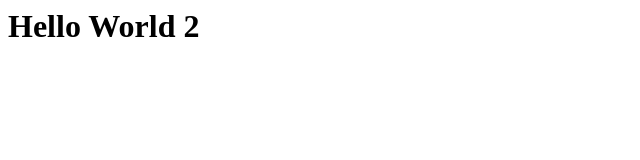
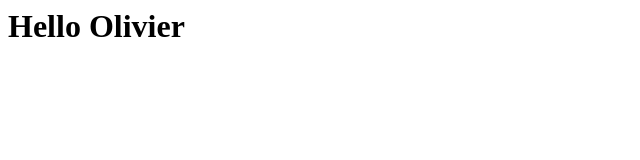
Before and after one commit to GhostWording/gw-site-lba, a plain HTML site: page Index.html in a window 1280 px wide. Shown: the full height of the page, 0-640 px from the left. Drawn offline with Linux system fonts and the light colour scheme.

Commit message:
Update Index.html

```diff
--- a/Index.html
+++ b/Index.html
@@ -4,6 +4,6 @@
 </head>
 <body>
 
-  <h1> Hello World 2</h1>
+  <h1> Hello Olivier</h1>
 </body>
 </html>
```
